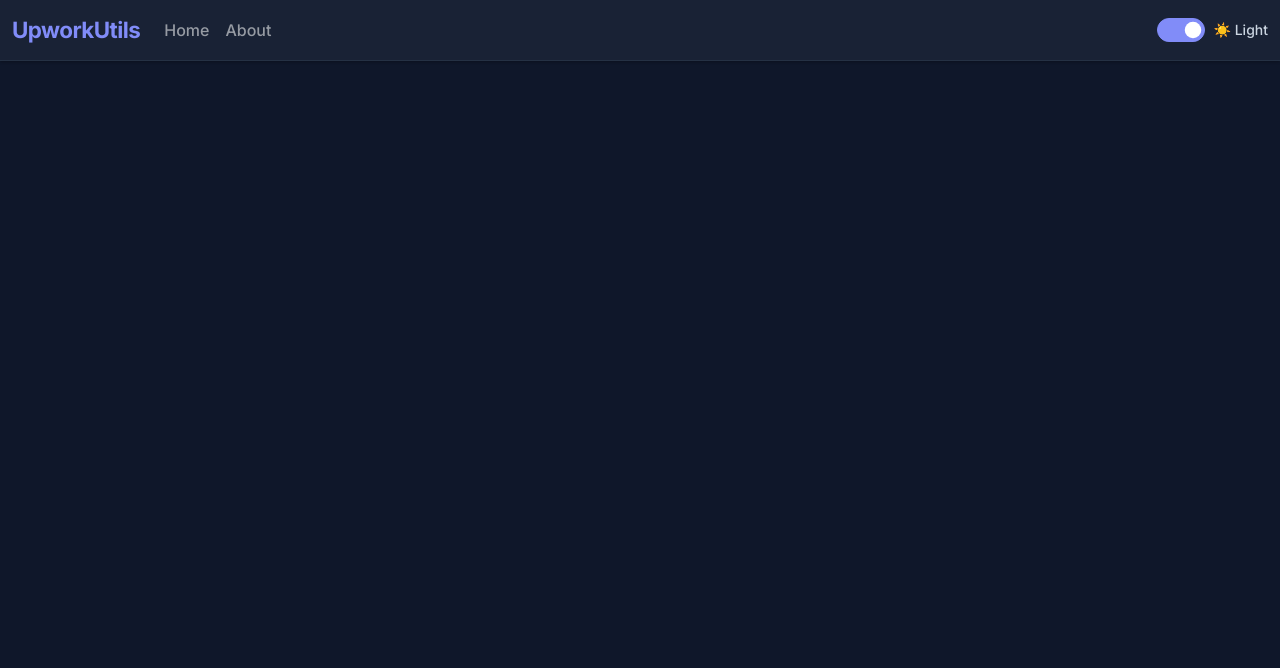
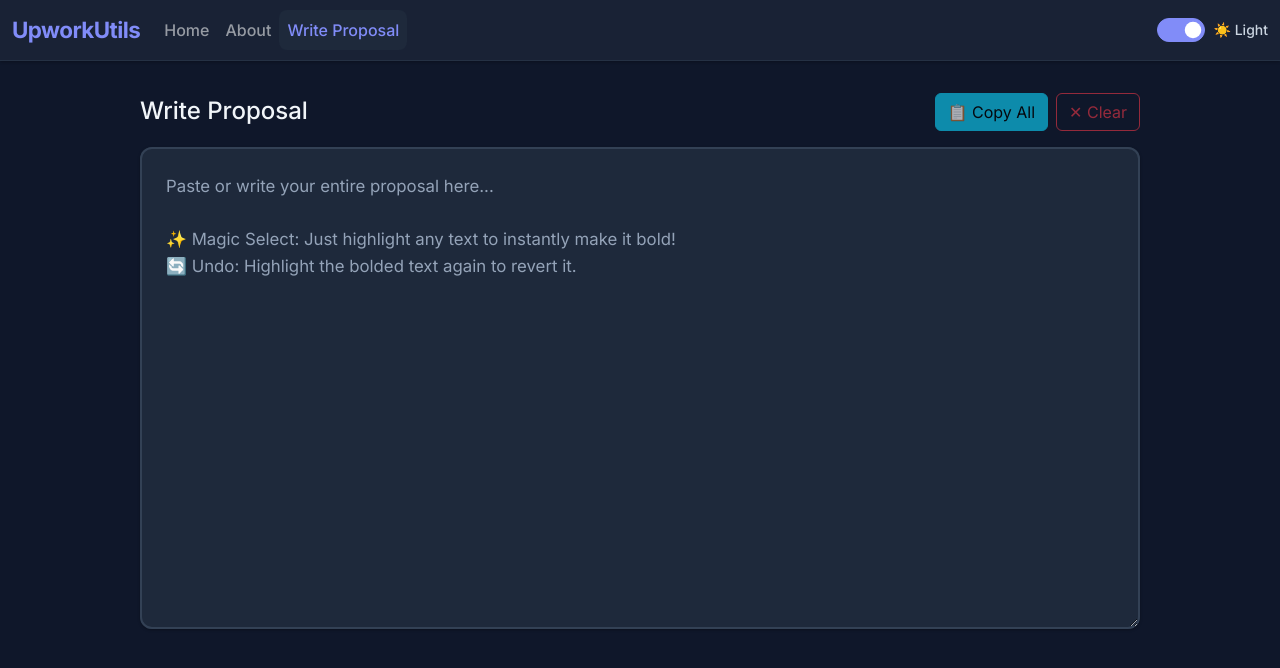
Before and after one commit to muhammadAzeem0x000/ReactApp_textUtils, a React (Create React App) app: page /write-proposal in a window 1280 px wide. Shown: the top 668 px of the page. Built offline with nearby package versions, Linux system fonts and the light colour scheme; the HTML template or start-up script is replaced by a standard one.

Commit message:
Write Proposal mode

```diff
--- a/src/App.js
+++ b/src/App.js
@@ -4,6 +4,7 @@
 import Alert from './components/Alerts';
 import TextForm from './components/TextForm';
 import About from './components/About';
+import WriteProposal from './components/WriteProposal';
 
 function App() {
   return (
@@ -14,6 +15,7 @@
         <div className="container my-3">
           <Routes>
             <Route path="/about" element={<About />} />
+            <Route path="/write-proposal" element={<WriteProposal />} />
             <Route path="/" element={<TextForm heading="Enter the text to analyze" />} />
           </Routes>
         </div>
--- a/src/components/Navbar.js
+++ b/src/components/Navbar.js
@@ -70,6 +70,15 @@
                 {aboutText}
               </Link>
             </li>
+            <li className="nav-item">
+              <Link
+                className={`nav-link ${location.pathname === '/write-proposal' ? 'active' : ''}`}
+                to="/write-proposal"
+                onClick={collapseNav}
+              >
+                Write Proposal
+              </Link>
+            </li>
           </ul>
           <div className="d-none d-lg-flex align-items-center">
             <div className="form-check form-switch mb-0 d-flex align-items-center gap-2" style={{ paddingLeft: 0 }}>
--- /dev/null
+++ b/src/components/WriteProposal.js
@@ -0,0 +1,93 @@
+import React, { useState, useRef, useCallback } from 'react';
+import { useTheme } from '../context/ThemeContext';
+import { toBoldText, fromBoldText } from '../utils/textHelpers';
+
+export default function WriteProposal() {
+  const [text, setText] = useState('');
+  const textareaRef = useRef(null);
+  const { showAlert } = useTheme();
+
+  const handleSelection = useCallback(() => {
+    const el = textareaRef.current;
+    if (!el) return;
+
+    const start = el.selectionStart;
+    const end = el.selectionEnd;
+
+    if (start !== end) {
+      const selectedText = text.substring(start, end);
+
+      const isAlreadyBold = selectedText === toBoldText(selectedText) && selectedText !== fromBoldText(selectedText);
+
+      let newTextPart = selectedText;
+      if (!isAlreadyBold) {
+        newTextPart = toBoldText(selectedText);
+        showAlert('Selection bolded', 'Success');
+      } else {
+        newTextPart = fromBoldText(selectedText);
+        showAlert('Selection unbolded', 'Success');
+      }
+
+      if (newTextPart === selectedText) return;
+
+      const newText = text.substring(0, start) + newTextPart + text.substring(end);
+      setText(newText);
+
+      // Restore selection after state update
+      setTimeout(() => {
+        if (textareaRef.current) {
+          textareaRef.current.focus();
+          textareaRef.current.setSelectionRange(start, start + newTextPart.length);
+        }
+      }, 0);
+    }
+  }, [text, showAlert]);
+
+  const handleClear = () => {
+    setText('');
+    showAlert('Proposal cleared', 'Success');
+  };
+
+  const handleCopy = async () => {
+    try {
+      await navigator.clipboard.writeText(text);
+      showAlert('Proposal copied to clipboard', 'Success');
+    } catch {
+      showAlert('Failed to copy', 'Danger');
+    }
+  };
+
+  return (
+    <div className="proposal-container fade-in">
+      <div className="d-flex justify-content-between align-items-center mb-3 flex-wrap gap-3">
+        <h1 className="text-form-heading mb-0">Write Proposal</h1>
+        <div className="proposal-controls">
+          <button className="btn btn-info me-2" onClick={handleCopy} disabled={!text}>
+            📋 Copy All
+          </button>
+          <button className="btn btn-outline-danger" onClick={handleClear} disabled={!text}>
+            ✕ Clear
+          </button>
+        </div>
+      </div>
+
+      <div className="proposal-editor-wrapper">
+        <textarea
+          ref={textareaRef}
+          value={text}
+          onChange={(e) => setText(e.target.value)}
+          onMouseUp={handleSelection}
+          onKeyUp={(e) => {
+            // Trigger selection on keyboard selection commands (Shift + Arrow keys)
+            if (e.shiftKey && ['ArrowLeft', 'ArrowRight', 'ArrowUp', 'ArrowDown'].includes(e.key)) {
+              handleSelection();
+            }
+          }}
+          className="form-control text-area proposal-textarea"
+          rows={16}
+          placeholder="Paste or write your entire proposal here...&#10;&#10;✨ Magic Select: Just highlight any text to instantly make it bold!&#10;🔄 Undo: Highlight the bolded text again to revert it."
+        />
+      </div>
+    </div>
+  );
+}
--- a/src/index.css
+++ b/src/index.css
@@ -682,3 +682,46 @@
     justify-content: center;
   }
 }
+
+/* ─── Write Proposal Page ── */
+.proposal-container {
+  max-width: 1000px;
+  margin: 0 auto;
+  padding: 1rem 0;
+}
+
+.proposal-editor-wrapper {
+  position: relative;
+  border-radius: var(--radius);
+  box-shadow: var(--shadow-sm);
+  background-color: var(--bg-card);
+  transition: all var(--transition-speed) ease;
+}
+
+.proposal-editor-wrapper:hover {
+  box-shadow: var(--shadow-md);
+}
+
+.proposal-textarea {
+  min-height: 400px !important;
+  font-size: 1.05rem !important;
+  line-height: 1.6 !important;
+  padding: 1.5rem !important;
+}
+
+.proposal-textarea::selection {
+  background: rgba(79, 70, 229, 0.2);
+}
+
+[data-theme='dark'] .proposal-textarea::selection {
+  background: rgba(129, 140, 248, 0.3);
+}
+
+.fade-in {
+  animation: fadeIn 0.4s ease-in-out;
+}
+
+@keyframes fadeIn {
+  from { opacity: 0; transform: translateY(5px); }
+  to { opacity: 1; transform: translateY(0); }
+}
```
